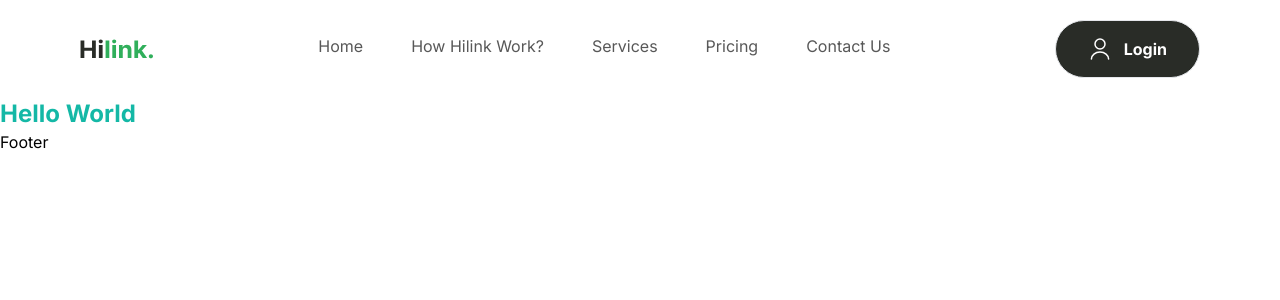
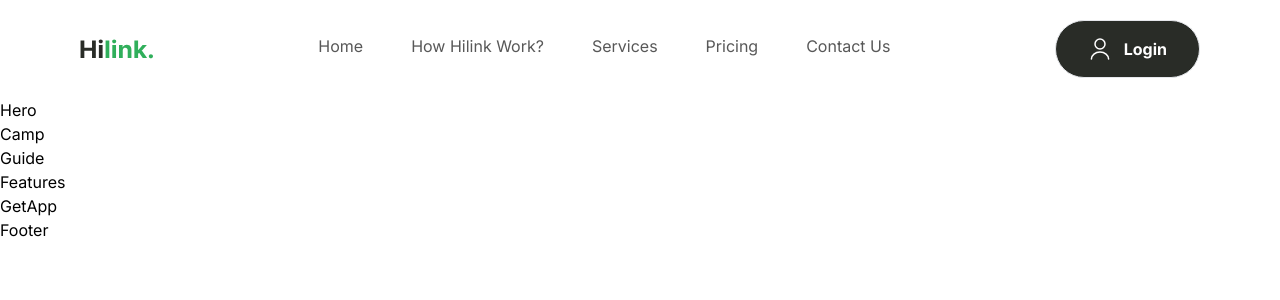
Before and after one commit to Bear29ers/travel-website, a Next.js app: page / in a window 1280 px wide. Shown: the top 300 px of the page. Built offline with nearby package versions, Linux system fonts and the light colour scheme.

Commit message:
feat: :sparkles: components setup

```diff
--- a/app/page.tsx
+++ b/app/page.tsx
@@ -1,5 +1,21 @@
-const Home = () => {
-  return <h1 className="text-2xl font-bold text-teal-500">Hello World</h1>;
+import Camp from '@/components/Camp';
+import Features from '@/components/Features';
+import GetApp from '@/components/GetApp';
+import Guide from '@/components/Guide';
+import Hero from '@/components/Hero';
+
+import type { NextPage } from 'next';
+
+const Home: NextPage = () => {
+  return (
+    <>
+      <Hero />
+      <Camp />
+      <Guide />
+      <Features />
+      <GetApp />
+    </>
+  );
 };
 
 export default Home;
--- /dev/null
+++ b/components/Camp.tsx
@@ -0,0 +1,7 @@
+import type { FC } from 'react';
+
+const Camp: FC = () => {
+  return <div>Camp</div>;
+};
+
+export default Camp;
--- /dev/null
+++ b/components/Features.tsx
@@ -0,0 +1,7 @@
+import type { FC } from 'react';
+
+const Features: FC = () => {
+  return <div>Features</div>;
+};
+
+export default Features;
--- /dev/null
+++ b/components/GetApp.tsx
@@ -0,0 +1,7 @@
+import type { FC } from 'react';
+
+const GetApp: FC = () => {
+  return <div>GetApp</div>;
+};
+
+export default GetApp;
--- /dev/null
+++ b/components/Guide.tsx
@@ -0,0 +1,7 @@
+import type { FC } from 'react';
+
+const Guide: FC = () => {
+  return <div>Guide</div>;
+};
+
+export default Guide;
--- /dev/null
+++ b/components/Hero.tsx
@@ -0,0 +1,7 @@
+import type { FC } from 'react';
+
+const Hero: FC = () => {
+  return <div>Hero</div>;
+};
+
+export default Hero;
```
